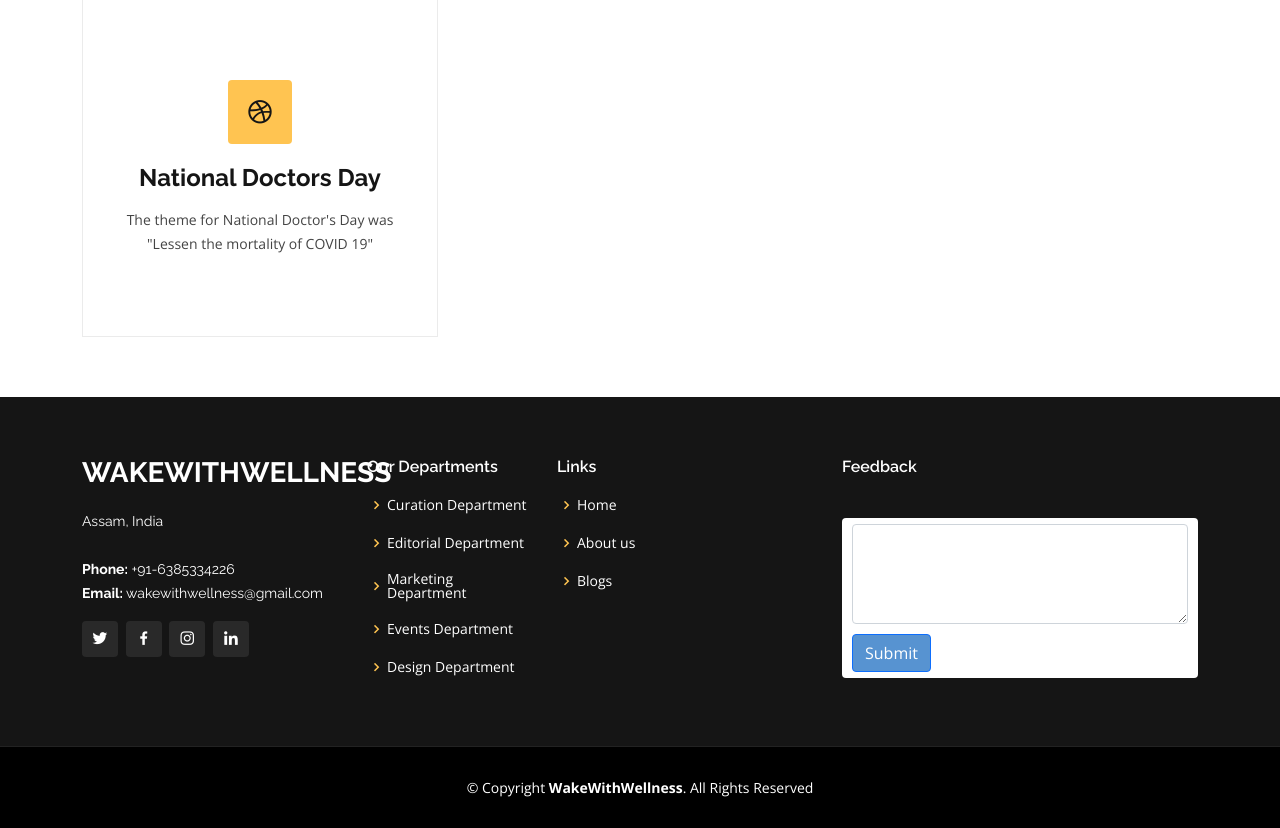
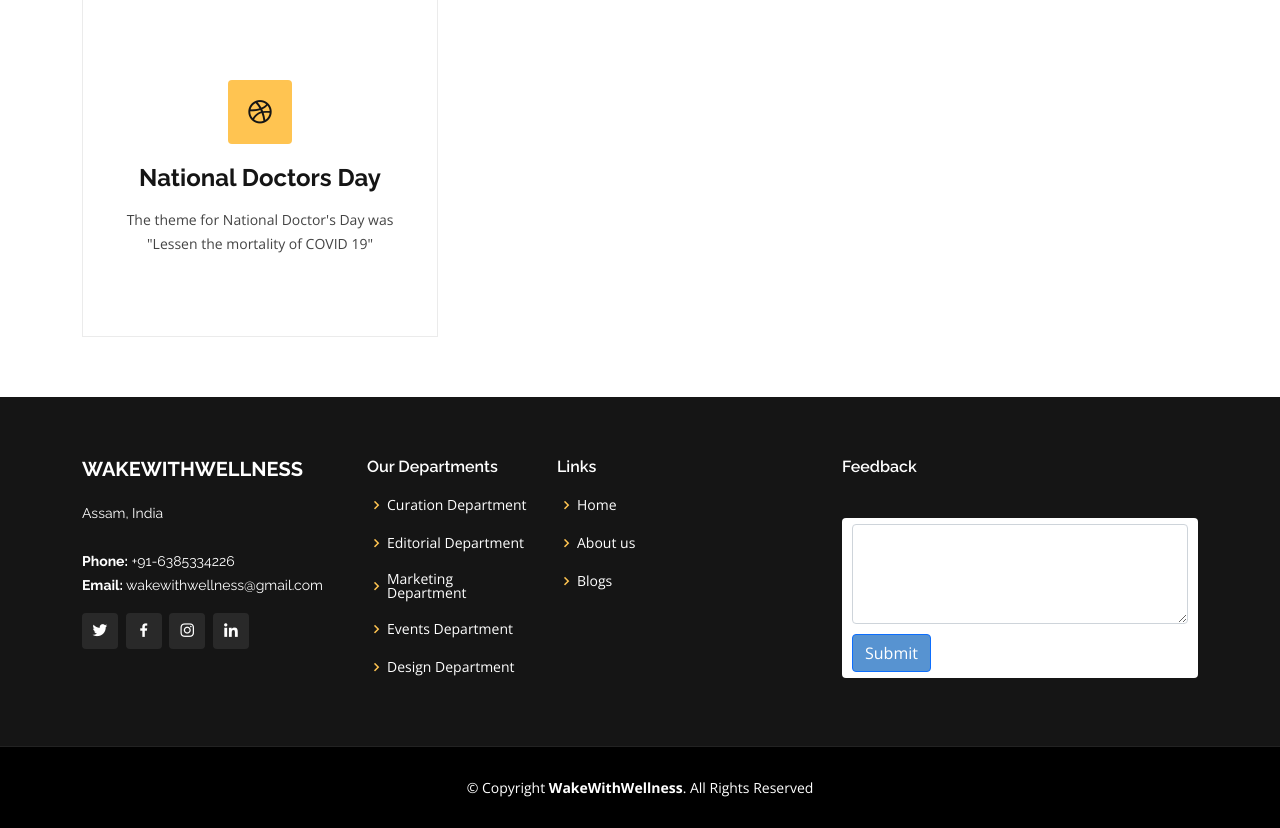
Before and after one commit to asmewebite/wakewithwellness, a PHP site: page / in a window 1280 px wide. Shown: the part 3663-4491 px from the top of the page. Run offline with PHP 8.4, Linux system fonts and the light colour scheme; some libraries are stand-ins or nearby versions.

Commit message:
Update style.css

```diff
--- a/assets/css/style.css
+++ b/assets/css/style.css
@@ -1415,7 +1415,7 @@ section {
 }
 
 #footer .footer-top .footer-info h3 {
-  font-size: 28px;
+  font-size: 20px;
   margin: 0 0 20px 0;
   padding: 2px 0 2px 0;
   line-height: 1;
```
